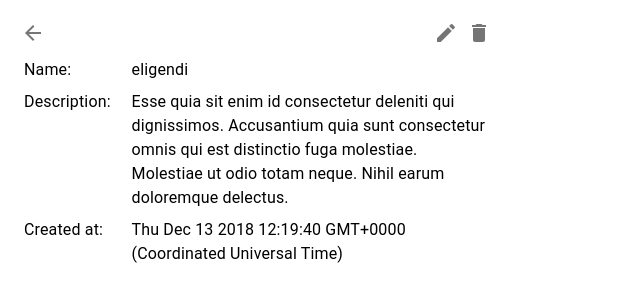
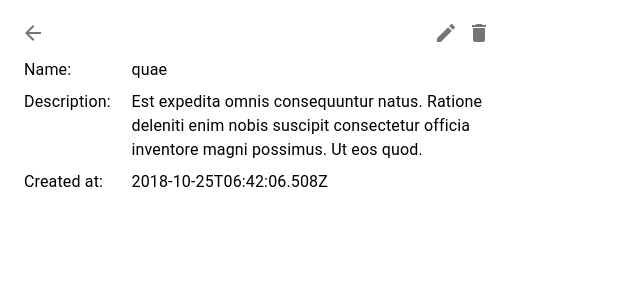
Before and after one commit to mladenkn/react-todos, a React (Create React App) app: page /todos/18 in a window 1280 px wide. Shown: the top 302 px of the page, without its empty margins (0-640 px from the left). Built offline with nearby package versions, Linux system fonts and the light colour scheme.

Commit message:
local storage

```diff
--- a/src/index.tsx
+++ b/src/index.tsx
@@ -3,7 +3,9 @@ import ReactDOM from 'react-dom';
 import './index.css';
 import App from './view/App';
 import * as serviceWorker from './serviceWorker';
+import { ensureTodosAreSaved } from './logic/generateData';
 
+ensureTodosAreSaved()
 ReactDOM.render(<App />, document.getElementById('root'));
 
 // If you want your app to work offline and load faster, you can change
--- /dev/null
+++ b/src/logic/generateData.ts
@@ -0,0 +1,24 @@
+import faker from 'faker'
+import { generateArray } from '../utils'
+
+let nextTodoId: number = 1
+const generateTodo = () => {
+    const todo = {
+        id: nextTodoId.toString(),
+        name: faker.lorem.word(),
+        description: faker.lorem.paragraph(),
+        createdAt: faker.date.past()
+    }
+    nextTodoId++
+    return todo
+}
+
+const areTodosSaved = () => Object.keys(localStorage).some(k => k.startsWith('todos/'))
+
+export const ensureTodosAreSaved = () => {
+    if(areTodosSaved())
+        return
+    const todos = generateArray(generateTodo, 30, 40)
+    for (const todo of todos)
+        localStorage.setItem(`todos/${todo.id}`, JSON.stringify(todo))
+}
--- a/src/logic/todoApi.ts
+++ /dev/null
@@ -1,33 +0,0 @@
-import { Todo } from "./shared";
-import faker from 'faker'
-
-export interface TodoApi {
-    fetch: (todoId: string) => Promise<Todo>
-    save: (todo: Todo) => Promise<Todo>
-    delete: (todoId: string) => Promise<any>
-}
-
-const resolvesAfter = <T> (milis: number, data?: T) => {
-    return new Promise<T>(resolve => setTimeout(() => resolve(data), milis))
-}
-
-let nextTodoId: number = 1
-
-export const createTodoApi = (): TodoApi => {
-    const fetch = (todoId: string) => {
-        const todo = {
-            id: nextTodoId.toString(),
-            name: faker.lorem.word(),
-            description: faker.lorem.paragraph(),
-            createdAt: faker.date.past()
-        }
-        nextTodoId++
-        return resolvesAfter<Todo>(500, todo)
-    }
-
-    const save = (todo: Todo) => resolvesAfter<Todo>(500, todo)
-
-    const delete_ = (todoId: string) => resolvesAfter(500)
-
-    return { fetch, save, delete: delete_ }
-}
--- a/src/logic/todoDetails.ts
+++ b/src/logic/todoDetails.ts
@@ -2,7 +2,7 @@ import { Todo } from "./shared"
 import { FetchOf,  RequestStatus } from "../utils"
 import { useImmer } from "use-immer";
 import { useEffect } from "react"
-import { TodoApi } from "./todoApi";
+import { TodoDataApi } from "./todoLocalStorageDataApi";
 import { TodoFormValues } from "../view/TodoEditor";
 
 export interface TodoDetailsLogic {
@@ -34,7 +34,7 @@ export const todoDetailsinitialState: TodoDetailsState = {
 interface TodoDetailsProps {
     initialState?: TodoDetailsState,
     todoId: string,
-    todoApi: TodoApi,
+    todoApi: TodoDataApi,
     noInitialFetch?: boolean
     onDelete: () => void
 }
--- /dev/null
+++ b/src/logic/todoLocalStorageDataApi.ts
@@ -0,0 +1,32 @@
+import { Todo } from "./shared";
+
+export interface TodoDataApi {
+    fetch: (todoId: string) => Promise<Todo>
+    save: (todo: Todo) => Promise<Todo>
+    delete: (todoId: string) => Promise<any>
+}
+
+const resolvesAfter = <T> (milis: number, data?: T) => {
+    return new Promise<T>(resolve => setTimeout(() => resolve(data), milis))
+}
+
+export const createTodoLocalStorageDataApi = (): TodoDataApi => {
+
+    const fetch = (todoId: string) => {
+        const todo = localStorage.getItem(`todos/${todoId}`)!
+        console.log(JSON.parse(todo))
+        return resolvesAfter<Todo>(500, JSON.parse(todo)) // simulating slow fetch
+    }
+
+    const save = (todo: Todo) => {
+        localStorage.setItem(`todos/${todo.id}`, JSON.stringify(todo))
+        return resolvesAfter<Todo>(500, todo)
+    }
+
+    const delete_ = (todoId: string) => {
+        localStorage.removeItem(`todos/${todoId}`)
+        return resolvesAfter(500);
+    }
+
+    return { fetch, save, delete: delete_ }
+}
--- a/src/utils.ts
+++ b/src/utils.ts
@@ -1,3 +1,5 @@
+import faker from 'faker'
+
 export enum AsyncOperationStatus {
     Processing='Processing', Succeeded='Succeeded', Failed='Failed'
 }
@@ -9,3 +11,11 @@ export interface FetchOf<TData> {
 }
 
 export type RequestStatus = 'REQUEST_PENDING' | 'REQUEST_SUCCEESS' | 'REQUEST_FAILED'
+
+export const generateArray = <T> (getNext: () => T, minCount: number, maxCount: number) => {
+    const count = faker.random.number({min: minCount, max: maxCount});
+    const r: T[] = [];
+    for (let i = 0; i < count; i++)
+        r.push(getNext());
+    return r;
+}
--- a/src/view/TodoDetailsPage.tsx
+++ b/src/view/TodoDetailsPage.tsx
@@ -4,7 +4,7 @@ import React, { Fragment } from "react"
 import { Dialog } from "@material-ui/core"
 import { TodoDetails } from "./TodoDetails"
 import { TodoEditor } from "./TodoEditor"
-import { createTodoApi } from "../logic/todoApi"
+import { createTodoLocalStorageDataApi } from "../logic/todoLocalStorageDataApi"
 
 
 const usePageStyles = makeStyles({
@@ -23,7 +23,7 @@ export const TodoDetailsPage = (p: {todoId: string}) => {
 
   const logic = useTodoDetailsLogic({
     todoId: p.todoId,
-    todoApi: createTodoApi(),
+    todoApi: createTodoLocalStorageDataApi(),
     onDelete: () => {}
   });
   (window as any).logic = logic
```
